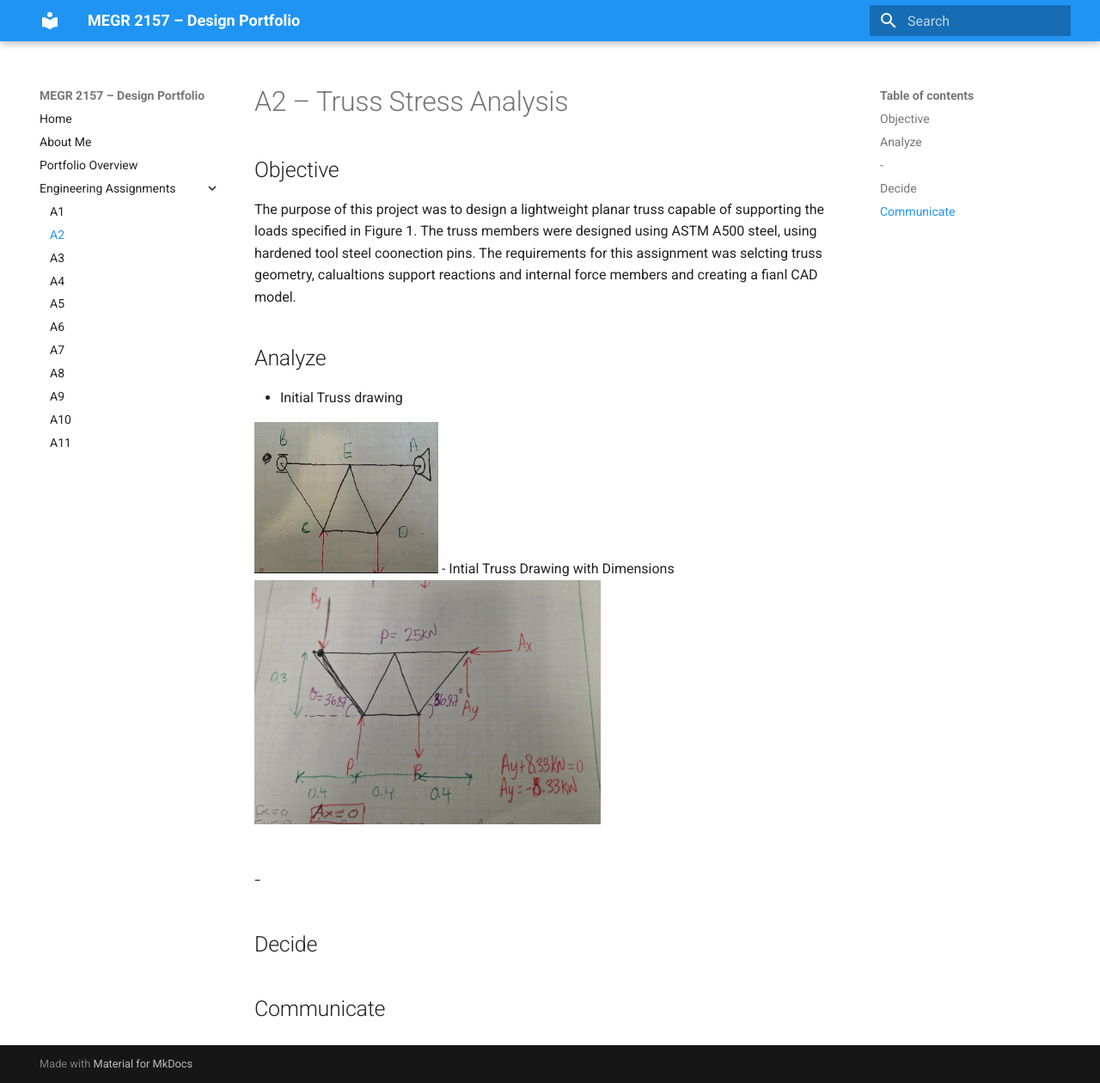
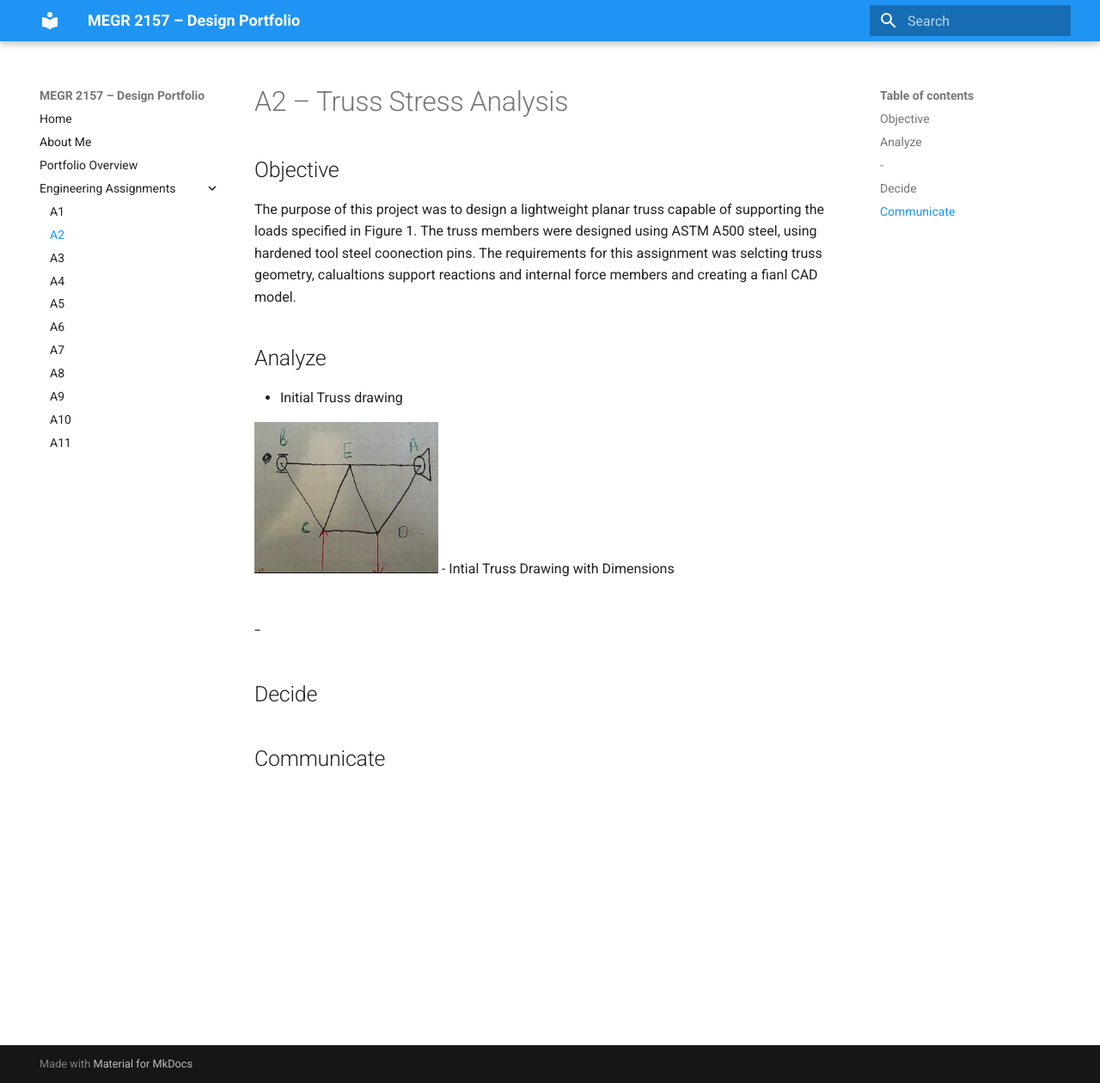
Before and after one commit to ncenatus/design-project-portfolio, an MkDocs documentation site: the page built from docs/assignments/A02/index.md, in a window 1280 px wide and 1260 px high. Shown: the whole window at 86% size. Built offline with MkDocs 1.6.1 and Material for MkDocs 9.7.7, drawn with Linux system fonts in a browser that asks for light colours.

Commit message:
Update index.md

```diff
--- a/docs/assignments/A02/index.md
+++ b/docs/assignments/A02/index.md
@@ -10,7 +10,8 @@ The requirements for this assignment was selcting truss geometry, calualtions su
 
 ![Truss Sketch](Screenshot%202026-08-27%20164238.png)
 - Intial Truss Drawing with Dimensions
-![Description of image](Screenshot 2026-08-31 150106.png)
+
+
 
 
 
```
